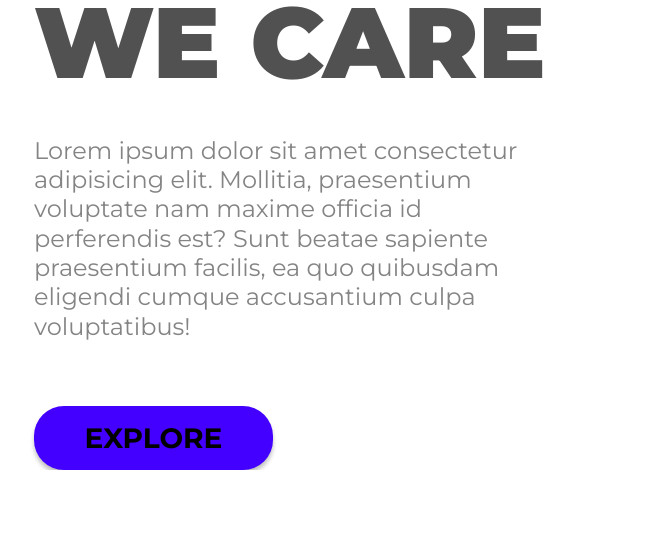
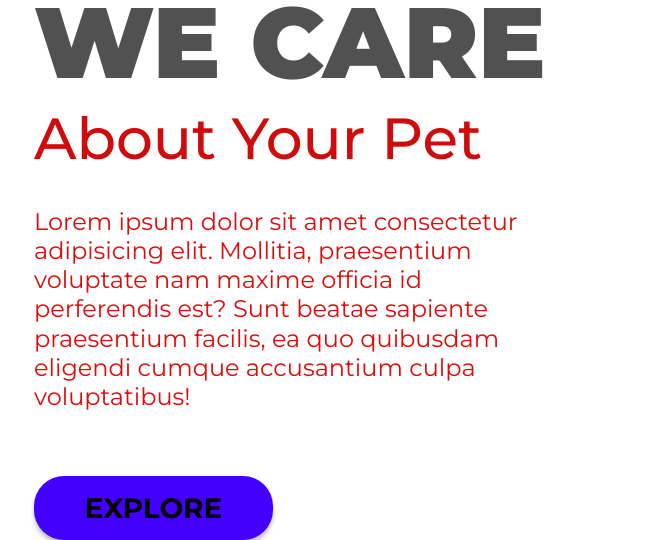
Before and after one commit to Jeferson279/Primeira_projeto_html_css, a plain HTML site: page Desafio/index.html in a window 1280 px wide. Shown: the part 751-1291 px from the top of the page, without its empty margins (52-724 px from the left). Before the commit the page ends 1221 px from the top, so only its background shows below. Drawn offline with Linux system fonts and the light colour scheme; a web font is replaced by a local one.

Commit message:
Meu primeiro commit

```diff
--- a/Desafio/index.html
+++ b/Desafio/index.html
@@ -19,7 +19,8 @@
         <img src="../assets/Illustration 2.png" alt="we-care" class="logo-image">
 
         <section>
-            <h1>WE CARE</h1>
+            <h1 class="h1-aside">WE CARE</h1>
+            <h2>About Your Pet</h2>
             <p>Lorem ipsum dolor sit amet consectetur adipisicing elit. Mollitia, praesentium voluptate nam maxime officia id perferendis est? Sunt beatae sapiente praesentium facilis, ea quo quibusdam eligendi cumque accusantium culpa voluptatibus!</p>
             <button class="button-section">EXPLORE</button>
         </section>
--- a/Desafio/style.css
+++ b/Desafio/style.css
@@ -65,7 +65,7 @@ p {
     font-size: 24px;
     font-weight: 400;
     line-height: 29.26px;
-    color: #848484;
+    color: #e00b0b;
     width: 515px;
     margin-top: 32px;
     margin-bottom: 65px;
```
